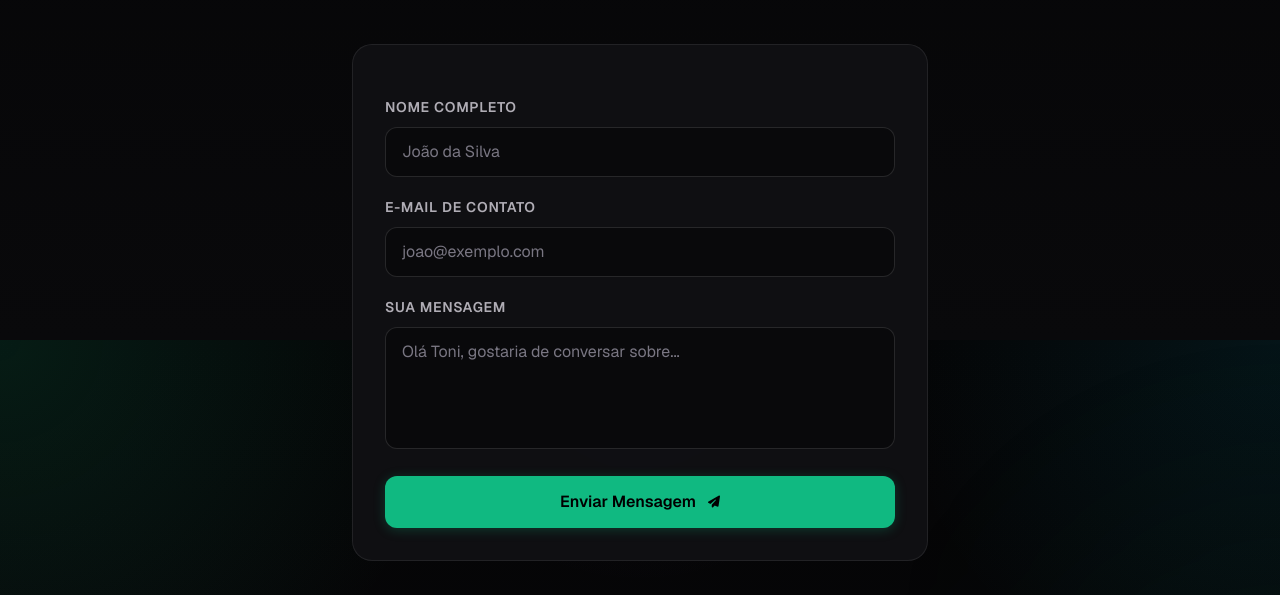
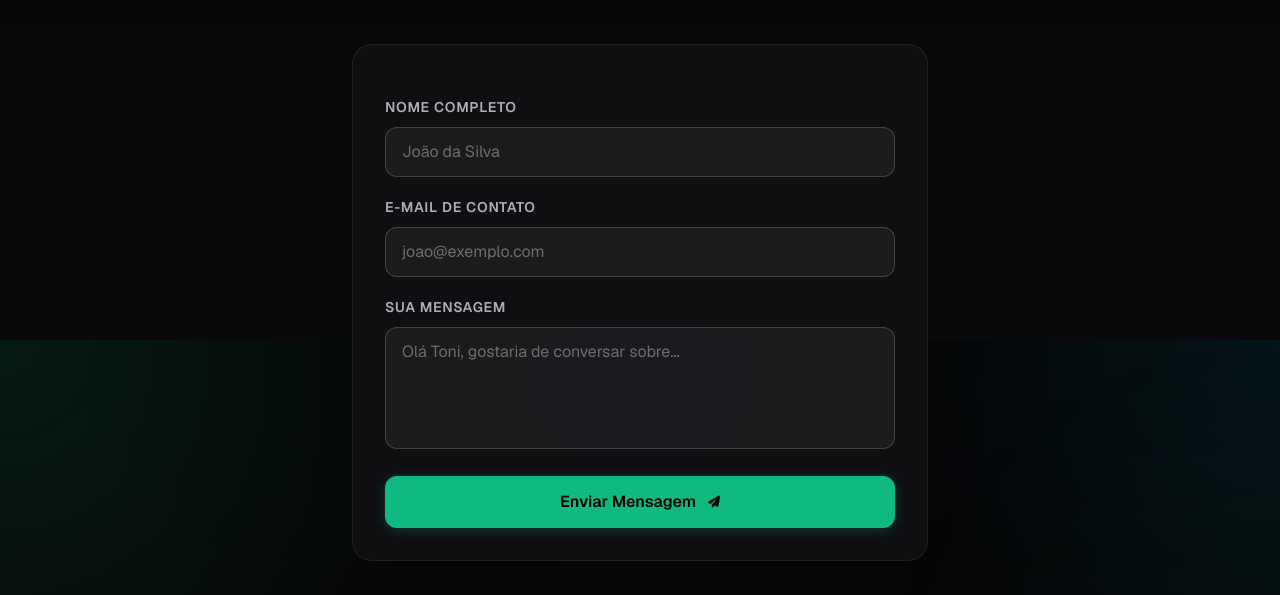
Before and after one commit to elvertoni/portifolio_tc, a plain HTML site: page index.html in a window 1280 px wide. Shown: the part 5260-5855 px from the top of the page. Drawn offline with nearby package versions, Linux system fonts and the light colour scheme.

Commit message:
fix(form): guaranteed input text contrast — specificity + dual approach
- Seletores elevados para input.form-control / textarea.form-control
  com !important: vence re-injeção de estilos do Tailwind CDN via
  MutationObserver que sobrescrevia .form-control após <link> carregar
- Background rgba(255,255,255,0.05): campo visualmente distinto do painel
  (era #09090b quasi-idêntico ao fundo — campo parecia invisível)
- text-textMain adicionado nos 3 inputs do HTML como fallback Tailwind
  para garantir color: #ece8e7 via utility compilada
- Placeholder em rgba(236,232,231,0.40): leve mas legível
- Autofill override com box-shadow sólido rgba(30,30,35,1)

Co-Authored-By: Claude Sonnet 4.6 <noreply@anthropic.com>

```diff
--- a/assets/css/style.css
+++ b/assets/css/style.css
@@ -403,34 +403,41 @@ textarea:focus-visible {
 }
 
 /* =========================================================
-   FORM CONTROLS — Inset feel (slightly darker bg)
+   FORM CONTROLS
+   Seletores com alta especificidade para vencer re-injeção
+   do Tailwind CDN via MutationObserver
    ========================================================= */
-.form-control {
-    background: var(--bg-elevated);          /* #09090b — leve contraste com o painel */
-    border: 1px solid rgba(255,255,255,0.12); /* um pouco mais visível que --border */
+input.form-control,
+textarea.form-control {
+    background: rgba(255,255,255,0.05) !important; /* campo visivelmente distinto do painel */
+    border: 1px solid rgba(255,255,255,0.18) !important;
     border-radius: var(--radius-md);
-    color: #ece8e7;                           /* explícito, não via var() */
-    -webkit-text-fill-color: #ece8e7;         /* garante exibição no Safari/Chrome */
-    transition: border-color var(--ease-micro);
+    color: #ece8e7 !important;
+    -webkit-text-fill-color: #ece8e7 !important;
+    caret-color: #ece8e7;
+    transition: border-color var(--ease-micro), background var(--ease-micro);
 }
 
-.form-control:focus {
-    border-color: rgba(16,185,129,0.5);
-    box-shadow: 0 0 0 2px rgba(16,185,129,0.12);
+input.form-control:focus,
+textarea.form-control:focus {
+    border-color: rgba(16,185,129,0.6) !important;
+    background: rgba(255,255,255,0.07) !important;
+    box-shadow: 0 0 0 3px rgba(16,185,129,0.15);
     outline: none;
 }
 
-.form-control::placeholder {
-    color: var(--text-faint);
-    -webkit-text-fill-color: var(--text-faint);
+input.form-control::placeholder,
+textarea.form-control::placeholder {
+    color: rgba(236,232,231,0.40) !important;
+    -webkit-text-fill-color: rgba(236,232,231,0.40) !important;
 }
 
-/* Override browser autofill (Chrome/Edge injetam fundo claro com !important) */
-.form-control:-webkit-autofill,
-.form-control:-webkit-autofill:hover,
-.form-control:-webkit-autofill:focus {
-    -webkit-text-fill-color: #ece8e7;
-    -webkit-box-shadow: 0 0 0px 1000px #09090b inset;
+/* Override browser autofill — Chrome/Edge injetam fundo claro com !important */
+input.form-control:-webkit-autofill,
+input.form-control:-webkit-autofill:hover,
+input.form-control:-webkit-autofill:focus {
+    -webkit-text-fill-color: #ece8e7 !important;
+    -webkit-box-shadow: 0 0 0px 1000px rgba(30,30,35,1) inset !important;
     transition: background-color 5000s ease-in-out 0s;
     caret-color: #ece8e7;
 }
--- a/index.html
+++ b/index.html
@@ -688,7 +688,7 @@
                                 Nome Completo
                             </label>
                             <input type="text" id="name" name="name" required autocomplete="name"
-                                class="form-control w-full px-4 py-3 text-base" placeholder="João da Silva">
+                                class="form-control w-full px-4 py-3 text-base text-textMain" placeholder="João da Silva">
                         </div>
 
                         <div>
@@ -697,7 +697,7 @@
                                 E-mail de Contato
                             </label>
                             <input type="email" id="email" name="email" required autocomplete="email"
-                                class="form-control w-full px-4 py-3 text-base" placeholder="joao@exemplo.com">
+                                class="form-control w-full px-4 py-3 text-base text-textMain" placeholder="joao@exemplo.com">
                         </div>
 
                         <div>
@@ -706,7 +706,7 @@
                                 Sua Mensagem
                             </label>
                             <textarea id="message" name="message" rows="4" required
-                                class="form-control w-full px-4 py-3 text-base resize-none"
+                                class="form-control w-full px-4 py-3 text-base text-textMain resize-none"
                                 placeholder="Olá Toni, gostaria de conversar sobre..."></textarea>
                         </div>
 
```
